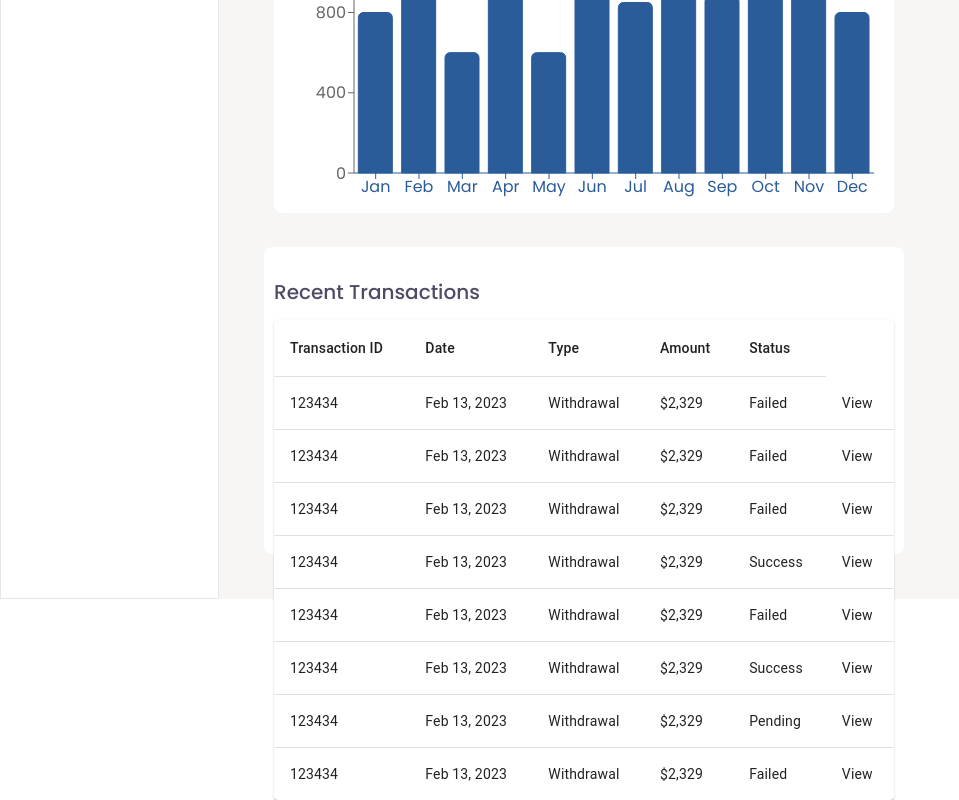
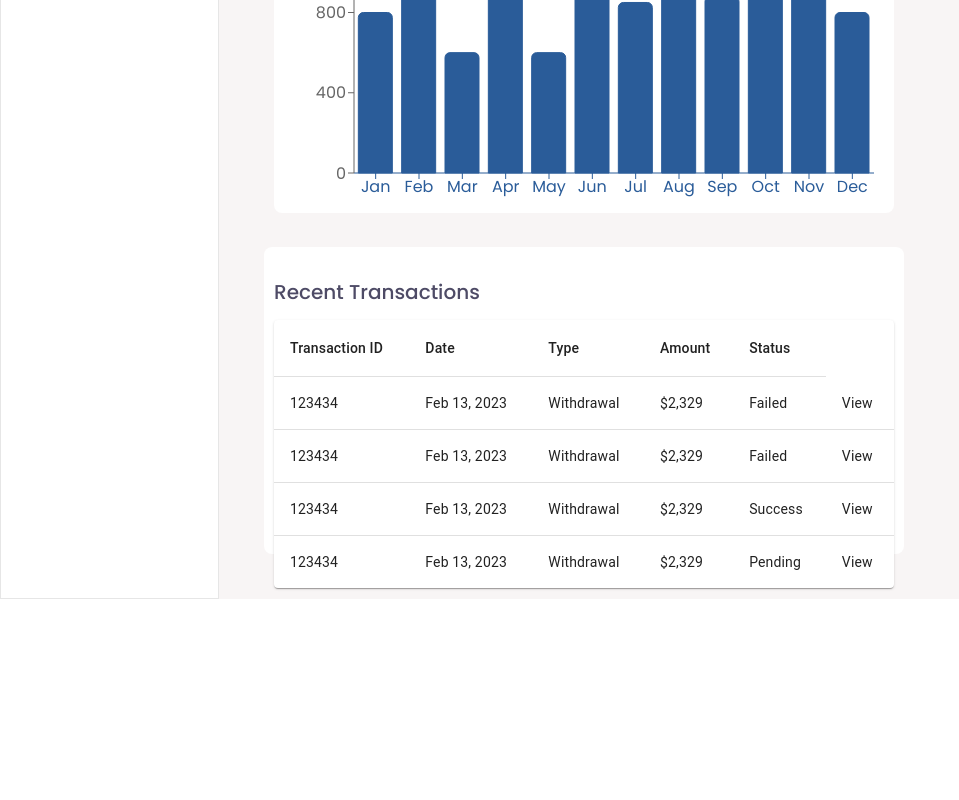
Before and after one commit to eunicegigijacob/ajo-personal-, a React (Vite) app in the folder Frontend/: page /home in a window 1280 px wide. Shown: the part 515-1315 px from the top of the page, without its empty margins (0-959 px from the left). After the commit the page ends 1114 px from the top, so only its background shows below. Built offline with nearby package versions, Linux system fonts and the light colour scheme; the HTML template or start-up script is replaced by a standard one.

Commit message:
Update TableData.js

```diff
--- a/Frontend/src/assets/Dummy data/TableData.js
+++ b/Frontend/src/assets/Dummy data/TableData.js
@@ -1,11 +1,4 @@
 export const rows = [
-  {
-    TransactionID: 123434,
-    Date: 'Feb 13, 2023',
-    Type: 'Withdrawal',
-    Amount: '$2,329',
-    Status: 'Failed',
-  },
   {
     TransactionID: 123434,
     Date: 'Feb 13, 2023',
@@ -32,27 +25,6 @@ export const rows = [
     Date: 'Feb 13, 2023',
     Type: 'Withdrawal',
     Amount: '$2,329',
-    Status: 'Failed',
-  },
-  {
-    TransactionID: 123434,
-    Date: 'Feb 13, 2023',
-    Type: 'Withdrawal',
-    Amount: '$2,329',
-    Status: 'Success',
-  },
-  {
-    TransactionID: 123434,
-    Date: 'Feb 13, 2023',
-    Type: 'Withdrawal',
-    Amount: '$2,329',
     Status: 'Pending',
   },
-  {
-    TransactionID: 123434,
-    Date: 'Feb 13, 2023',
-    Type: 'Withdrawal',
-    Amount: '$2,329',
-    Status: 'Failed',
-  },
 ];
```
